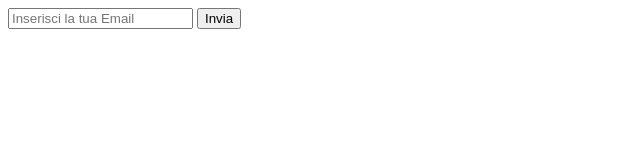
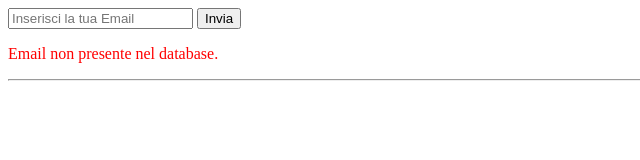
Before and after one commit to MarcoCocco/js-mail-dadi, a plain HTML site: page index.html in a window 1280 px wide. Both pictures are taken after a click on the button "Invia". Shown: the whole page, without its empty margins (0-640 px from the left). Drawn offline with Linux system fonts and the light colour scheme.

Commit message:
fix: corretto il codice inserendo una variabile booleana per ottimizzare il codice

```diff
--- a/index.html
+++ b/index.html
@@ -16,6 +16,11 @@
     <input type="email" id="user-email" placeholder="Inserisci la tua Email">
     <button type="button" id="send-button">Invia</button>
 </form>
+<div id="alert-container">
+
+</div>
+
+<hr>
 
     <script type="text/javascript" src="js/script.js"></script>
 </body>
--- a/js/script.js
+++ b/js/script.js
@@ -23,37 +23,54 @@ vogliamo fare
 programma così come lo faremmo "a mano"
 */
 
-//1- Definisco l'array di email.
-//2- Chiedo all'utente la sua Email tramite form e la memorizzo in una variabile.
-//3- Aggiungo un evento al pulsante per verificare l'email inserita dall'utente.
-//4- Creo un ciclo che possa controllare ogni indice del mio Array.
-//? SE l'email inserita corrisponde al valore di un indice, stampa
-//"Accesso Consentito".
-//: ALTRIMENTI stampa "Email non presente nel database".
+
 
 //1- Definisco l'array di email.
 let eMails = ['fraser@outlook.com', 'esokullu@hotmail.com', 'isorashi@yahoo.com', 'khris@optonline.net', 'kaiser@gmail.com', 'mahbub@live.com', 'crobles@gmail.com'];
 
-//2- Chiedo all'utente la sua Email tramite form e la memorizzo in una variabile.
+//2- Chiedo all'utente la sua email tramite form e la memorizzo in una variabile.
 let userEmailEl = document.getElementById('user-email');
 
-// 3- Aggiungo un evento al pulsante per verificare l'email inserita dall'utente.
+//3- Creo un container che racchiuda gli alert appropriati.
+let alertContainerEl = document.getElementById('alert-container');
+let newPEl = document.createElement('p');
+alertContainerEl.append(newPEl);
+
+// 4- Aggiungo un evento al pulsante per verificare l'email inserita dall'utente.
 let sendButtonEl = document.getElementById('send-button');
 
 sendButtonEl.addEventListener('click', function () {
 
-    //4- Creo un ciclo che possa controllare ogni indice del mio Array.
+    //5- Aggiungo alla variabile NewPEl una stringa vuota in modo che l'alert si resetti all'inizio di ogni ciclo,
+    //e una variabile booleana per verificare se l'email dell'utente corrisponde ad una delle email dell'array.
+    newPEl.textContent = '';
+    let emailFound = false;
+
+    //6- Creo un ciclo che possa controllare ogni indice del mio array.
     for (i = 0; i < eMails.length; i++) {
 
         //? SE l'email inserita corrisponde al valore di un indice, stampa
         //"Accesso Consentito".
         if (userEmailEl.value === eMails[i]) {
-            console.log('Accesso Consentito');
-        } else {
-            //: ALTRIMENTI stampa "Email non presente nel database".
-            console.log('Email non presente nel database');
+
+            newPEl.textContent = 'Accesso Consentito.';
+            newPEl.style.color = 'green';
+            emailFound = true;
+
+            //Appena viene trovata un'email corrispondente, la variabile booleana diventa vera
+            //e si interrompe il ciclo.
+            break;
+
         };
 
-    }
+    };
+
+    //? SE a fine ciclo non è stata trovata alcuna corrispondenza, stampa "Email non presente nel database.".
+    if (!emailFound) {
+
+        newPEl.textContent = 'Email non presente nel database.';
+        newPEl.style.color = 'red';
+
+    };
 
 });
```
